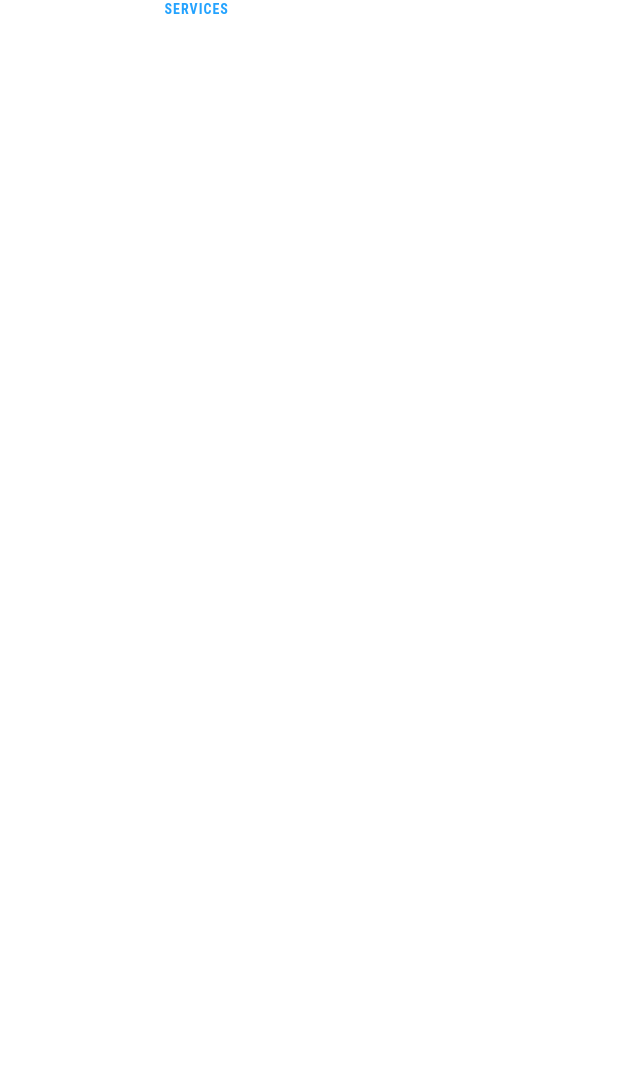
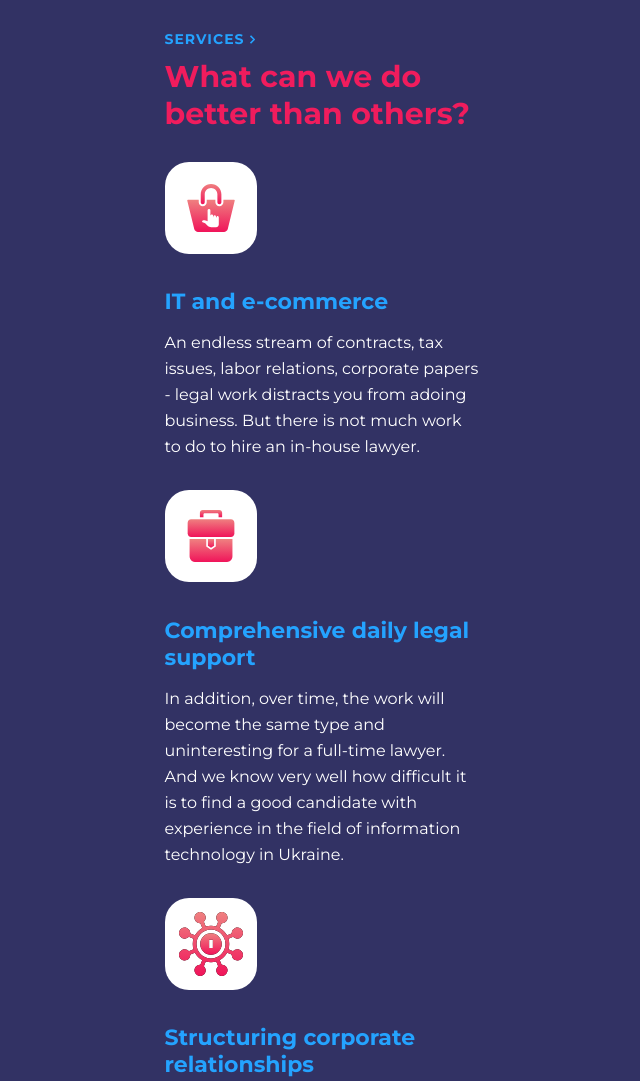
Before and after one commit to KarynaMkr/Project_Hlegal, a website: page index.html in a window 1280 px wide. Shown: the top 1081 px of the page, without its empty margins (318-958 px from the left). Before the commit the page ends 800 px from the top, so only its background shows below. Drawn offline with Linux system fonts and the light colour scheme.

Commit message:
cards with icons done

```diff
--- a/index.html
+++ b/index.html
@@ -10,10 +10,85 @@
   <title>Hlegal</title>
 </head>
 <body>
-  <section class="services">
+  <div class="background">
     <div class="wrapper">
-      <a href="/" class="link-next">Services</a>
+      <div class="services">
+        <a href="/" class="link-next link-next--indent">Services</a>
+        <h2 class="main_title">What can we do better than others?</h2>
+        <div class="card-list">
+          <div class="card-item">
+            <img src="./images/ecommerce.svg"
+              alt="ecommerce"
+              class="card-item-img"
+            >
+            <p class="card-item-title">IT and e-commerce</p>
+            <p class="card-item-text">An endless stream of contracts, tax issues,
+              labor relations, corporate papers - legal work distracts you from adoing business.
+              But there is not much work to do to hire an in-house lawyer.
+            </p>
+          </div>
+          <div class="card-item">
+            <img src="./images/support.svg"
+              alt="support"
+              class="card-item-img"
+            >
+            <p class="card-item-title">Comprehensive daily
+              legal support</p>
+            <p class="card-item-text">In addition, over time, the work will
+              become the same type and uninteresting for a full-time lawyer.
+              And we know very well how difficult it is to find a good candidate
+              with experience in the field of information technology in Ukraine.
+            </p>
+          </div>
+          <div class="card-item">
+            <img src="./images/corporate.svg"
+              alt="corporate"
+              class="card-item-img"
+            >
+            <p class="card-item-title">Structuring corporate relationships</p>
+            <p class="card-item-text">Instead of just providing legal services,
+              we will hire a lawyer or a whole team that will fit into the daily
+              life of your company.
+            </p>
+          </div>
+          <div class="card-item">
+            <img src="./images/trust.svg"
+              alt="trust"
+              class="card-item-img"
+            >
+            <p class="card-item-title">Building contractual relations</p>
+            <p class="card-item-text">Once a week, or week after month, you have
+              your own lawyer by your side. Anyone in the company can catch it at
+              the coffee maker and just talk about current affairs instead of waiting
+              for update status.
+            </p>
+          </div>
+          <div class="card-item">
+            <img src="./images/protection.svg"
+              alt="protection"
+              class="card-item-img"
+            >
+            <p class="card-item-title">Protection of business, intellectual property</p>
+            <p class="card-item-text">And all the other time he will work on new
+              diverse projects, so he will definitely not stop in professional
+              development. One way or another, all Axon Partners will work for you
+              instead of a corporate lawyer.
+            </p>
+          </div>
+          <div class="card-item">
+            <img src="./images/judical.svg"
+              alt="judical"
+              class="card-item-img"
+            >
+            <p class="card-item-title">Judicial representation</p>
+            <p class="card-item-text">Is it a small, medium-sized company or a market
+              leader? Local business or multinational company? Do you have your own
+              legal department or not?
+            </p>
+          </div>
+        </div>
+      </div>
     </div>
-  </section>
+  </div>
 </body>
 </html>
--- a/scss/_mixins.scss
+++ b/scss/_mixins.scss
@@ -11,7 +11,7 @@
 }
 
 @mixin beforeAfter ($url) {
-  content: "";
+  content: '';
   background-image: url("#{$url}");
   background-repeat: no-repeat;
   background-position: center;
--- a/scss/style.scss
+++ b/scss/style.scss
@@ -11,7 +11,9 @@
 }
 
 body {
-  font-family: 'Roboto Condensed';
+  font-family: 'Montserrat';
+  min-width: 375px;
+  overflow: auto;
 }
 
 .wrapper {
@@ -24,8 +26,75 @@ a {
   text-decoration: none;
 }
 
+.background {
+  position: relative;
+  background: linear-gradient(228.57deg, #323264 11.93%, #323264 57.17%, #643E72 87.46%);
+  border-radius: 0px 0px 12px 12px;
+  background-size: cover;
+}
+
+// .background::after {
+//   content: '';
+//   position: absolute;
+//   left: 20px;
+//   right: 20px;
+//   bottom: -10px;
+//   height: 10px;
+//   background: #CACADB;
+//   border-radius: 0px 0px 12px 12px;
+// }
+
+.services {
+  display: inline-block;
+  margin-top: 30px;
+  margin-bottom: 60px;
+}
+
 .link-next {
   @include font ($mainFontWeight, 14px, 17px, #24A3FF);
+  display: inline-block;
   letter-spacing: 1px;
   text-transform: uppercase;
 }
+
+.link-next--indent {
+  margin-bottom: 10px;
+}
+
+.link-next::after {
+  @include beforeAfter ('../images/arrow-r.svg');
+  @include imgSize (5px, 9px);
+  display: inline-block;
+  margin-left: 5px;
+}
+
+.main_title {
+  @include font ($mainFontWeight, 30px, 37px, #F01C5D);
+}
+
+.card-list {
+  margin-top: 30px;
+}
+
+.card-item {
+  margin-bottom: 30px;
+
+  .card-item-img {
+    display: inline-block;
+    width: 92px;
+    height: 92px;
+    background: #FFFFFF;
+    border-radius: 24px;
+    padding: 14px;
+    margin-bottom: 30px;
+  }
+
+  .card-item-title {
+    @include font ($mainFontWeight, 22px, 27px, #24A3FF);
+    margin-bottom: 15px;
+  }
+
+  .card-item-text {
+    @include font ($secondFontWeight, 16px, 26px, #FFFFFF);
+  }
+}
```
Also changed, not shown: css/style.css, images/arrow-hover.svg (added), images/arrow-r.svg (added), images/corporate.svg (added), images/ecommerce.svg (added), images/judical.svg (added), images/protection.svg (added), images/support.svg (added), images/trust.svg (added).
